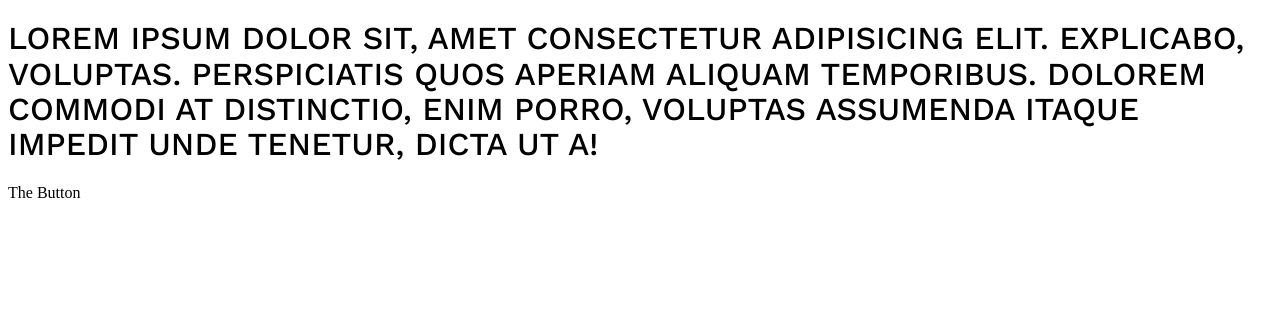
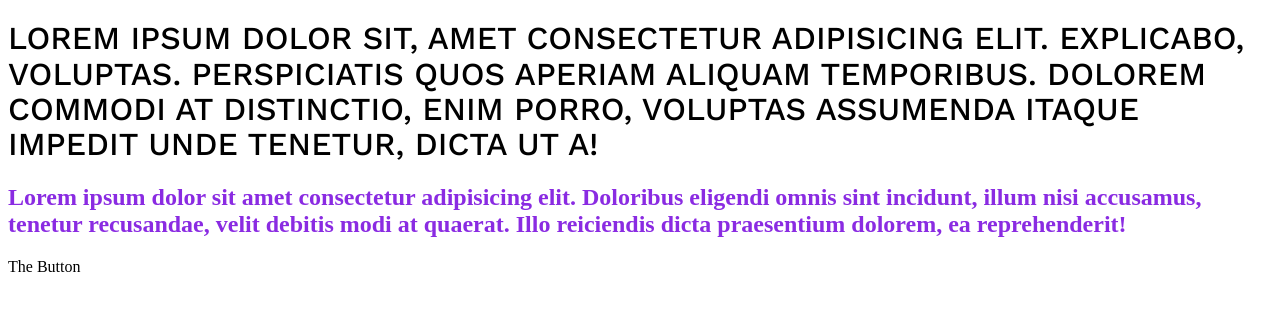
Before and after one commit to AdhamF03/practice-template, an Angular app: page / in a window 1280 px wide. Shown: the top 310 px of the page. Built offline with nearby package versions, Linux system fonts and the light colour scheme.

Commit message:
added lorem purple

```diff
--- a/src/app/app.component.html
+++ b/src/app/app.component.html
@@ -3,6 +3,12 @@
   Perspiciatis quos aperiam aliquam temporibus. Dolorem commodi at distinctio,
   enim porro, voluptas assumenda itaque impedit unde tenetur, dicta ut a!
 </h1>
+
+<h2 style="color: blueviolet">
+  Lorem ipsum dolor sit amet consectetur adipisicing elit. Doloribus eligendi
+  omnis sint incidunt, illum nisi accusamus, tenetur recusandae, velit debitis
+  modi at quaerat. Illo reiciendis dicta praesentium dolorem, ea reprehenderit!
+</h2>
 <p>The Button</p>
 
 <router-outlet />
```
